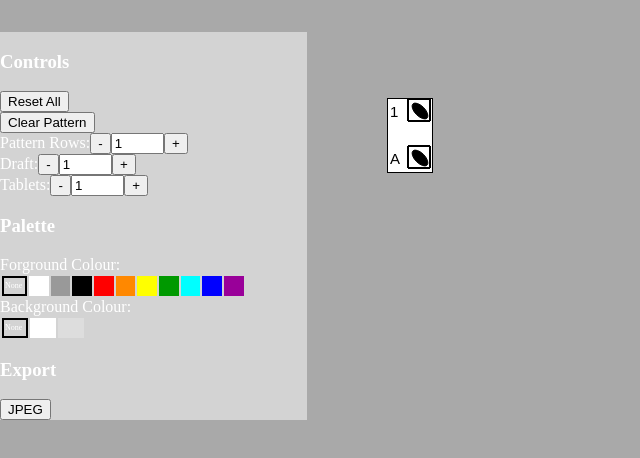
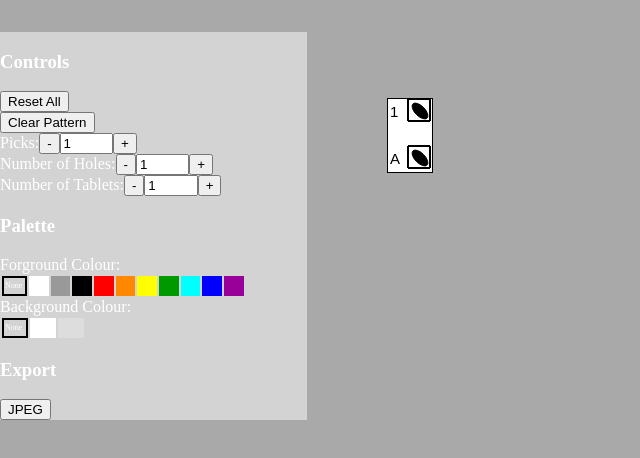
Before and after one commit to jamespbarrett/tabletweave, a plain HTML site: page index.html in a window 1280 px wide. Shown: the part 48-506 px from the top of the page, without its empty margins (0-640 px from the left). Drawn offline with nearby package versions, Linux system fonts and the light colour scheme.

Commit message:
Textual label updates

```diff
--- a/index.html
+++ b/index.html
@@ -22,9 +22,9 @@
   <div>
     <span><button id="reset">Reset All</button></span>
     <span><button id="clear">Clear Pattern</button></span>
-    <span id="mainrowcontrols"><label>Pattern Rows:</label><button class="minus">-</button><input class="readout" value="0"></input><button class="plus">+</button></span>
-    <span id="lowrowcontrols"><label>Draft:</label><button class="minus">-</button><input class="readout" value="0"></input><button class="plus">+</button></span>
-    <span id="colcontrols"><label>Tablets:</label><button class="minus">-</button><input class="readout" value="0"></input><button class="plus">+</button></span>
+    <span id="mainrowcontrols"><label>Picks:</label><button class="minus">-</button><input class="readout" value="0"></input><button class="plus">+</button></span>
+    <span id="lowrowcontrols"><label>Number of Holes:</label><button class="minus">-</button><input class="readout" value="0"></input><button class="plus">+</button></span>
+    <span id="colcontrols"><label>Number of Tablets:</label><button class="minus">-</button><input class="readout" value="0"></input><button class="plus">+</button></span>
   </div>
 </div>
 
```
